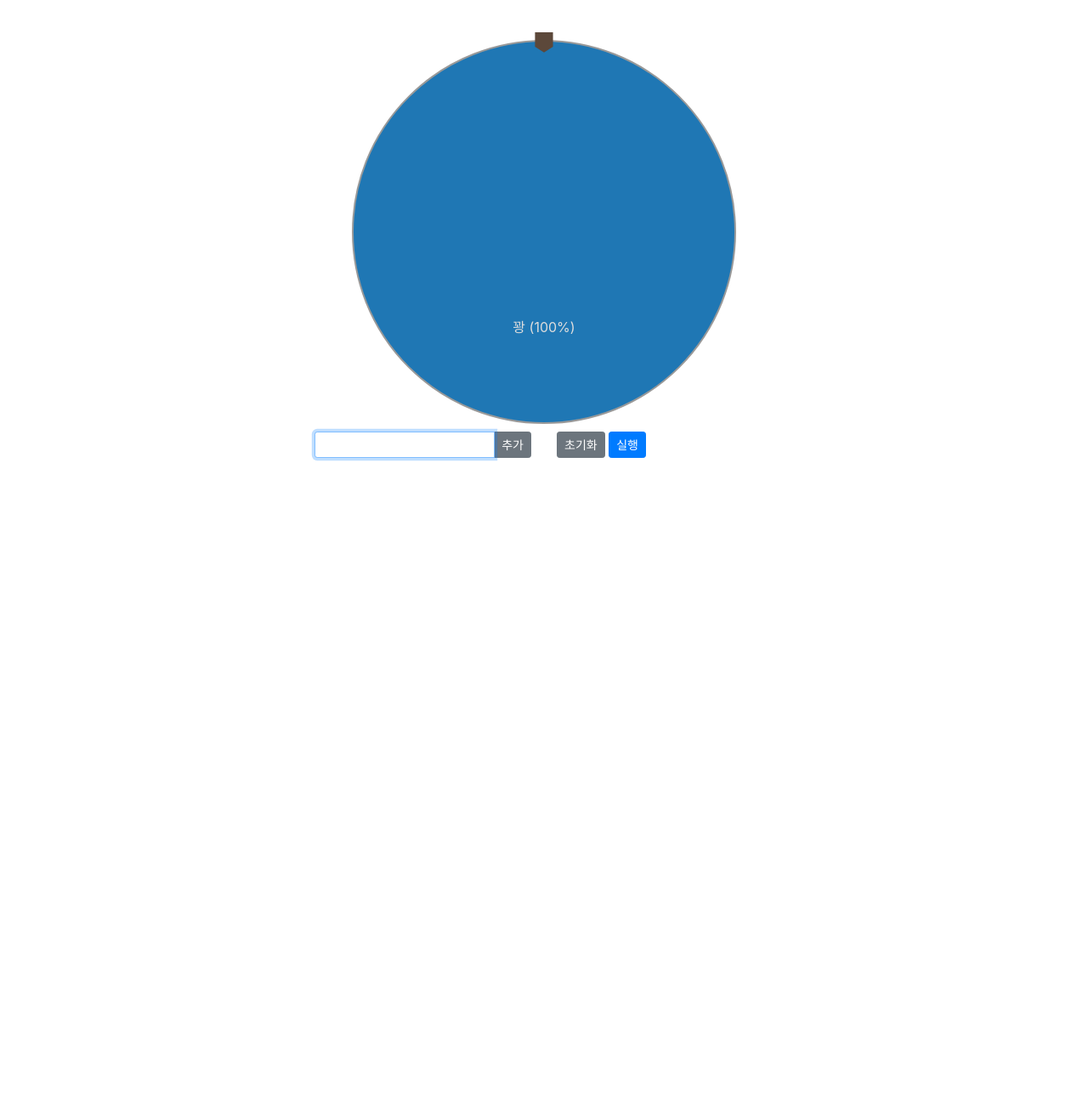
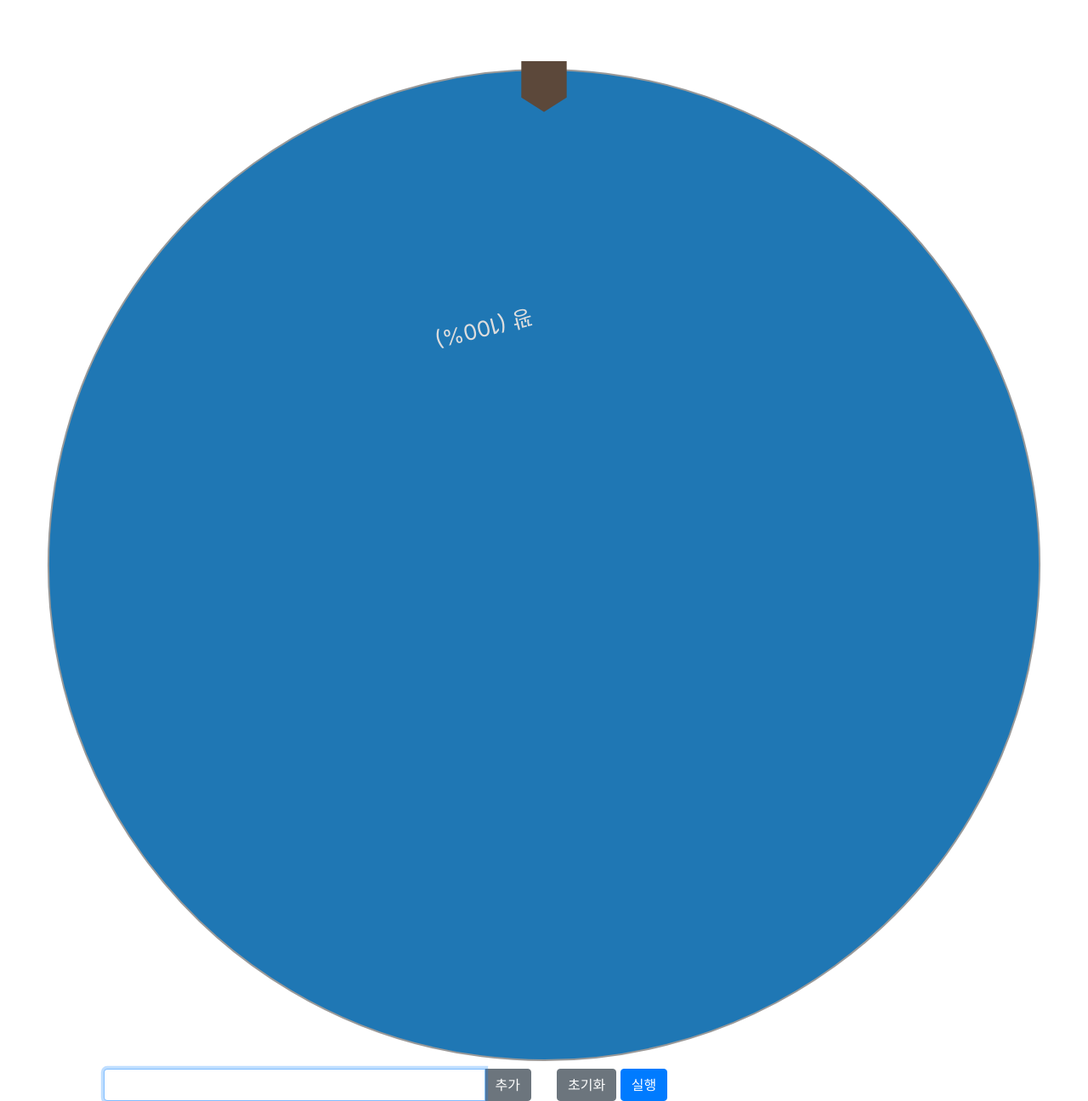
Before and after one commit to itnpeople/itnpeople.github.com, a Jekyll site: the page resources/roulette/index.html, which Jekyll copies as it is, in a window 1280 px wide. Shown: the whole page at 85% size. Built offline with Jekyll 4.4.1, drawn with Linux system fonts in a browser that asks for light colours; before the commit the page ends 900 px from its top, so only the background shows below that.

Commit message:
roulette

```diff
--- a/resources/roulette/index.html
+++ b/resources/roulette/index.html
@@ -1,20 +1,18 @@
 <!DOCTYPE html>
 <head>
 	<meta charset="utf-8">
-	<title>룰렛</title>
+	<title>Roulette</title>
 	<link rel="stylesheet" href="https://stackpath.bootstrapcdn.com/bootstrap/4.3.1/css/bootstrap.min.css">
 	<style>
-		div.graph {min-height:500px;}
+		/* div.graph {height:800px;} */
 		div.col {text-align: center;}
-		#ulCases {list-style-type: none;padding: 0;}
-		#ulCases input[type=checkbox] {width:20px;}
-		#ulCases input.text {width:120px;}
-		#ulCases input.value {width:40px;}
+		svg g.status text {font-size: 2.8em;}
+		svg g.arc text {font-size: 1.6em;}
 	</style>
 </head>
 <body>
 	<h1></h1>
-	<div class="container">
+	<div class="container-fluid">
 
 		<div class="row">
 			<div class="col">
@@ -22,18 +20,18 @@
 			</div>
 		</div>
 		<div class="row">
-			<div class="col-sm"></div>
-			<div class="input-group col-sm-3">
-				<input id="txtText" type="text" class="form-control form-control-sm" value=""/>
+			<div class="col"></div>
+			<div class="input-group col-5">
+				<input id="txtText" type="text" class="form-control form-control" value=""/>
 				<div class="input-group-append">
-					<button type="button" class="btn btn-secondary  btn-sm" id="btnAdd">추가</button>
+					<button type="button" class="btn btn-secondary" id="btnAdd">추가</button>
 				</div>
 			</div>
-			<div class="col-sm-3">
-				<button type="button" class="btn btn-secondary btn-sm" id="btnClear">초기화</button>
-				<button type="button" class="btn btn-primary btn-sm" id="btnRun">실행</button>
+			<div class="col-5">
+				<button type="button" class="btn btn-secondary" id="btnClear">초기화</button>
+				<button type="button" class="btn btn-primary" id="btnRun">실행</button>
 			</div>
-			<div class="col-sm"></div>
+			<div class="col"></div>
 		</div>
 	</div>
 <script type="text/javascript" src="roulette-itnp.kr.js"></script></body>
```
Also changed, not shown: other parts of resources/roulette/index.html (+1 -0 lines).
